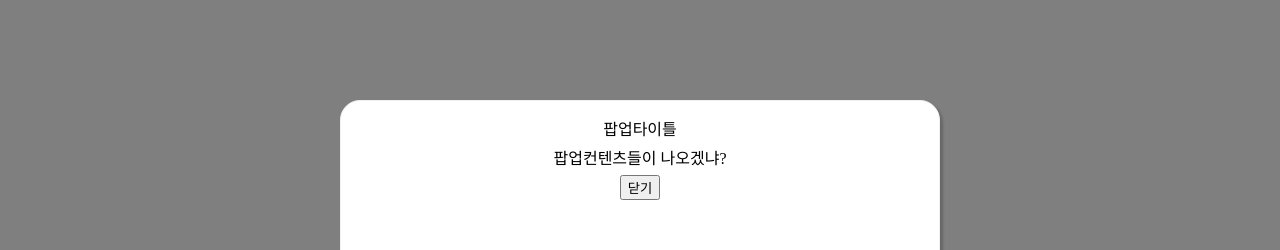
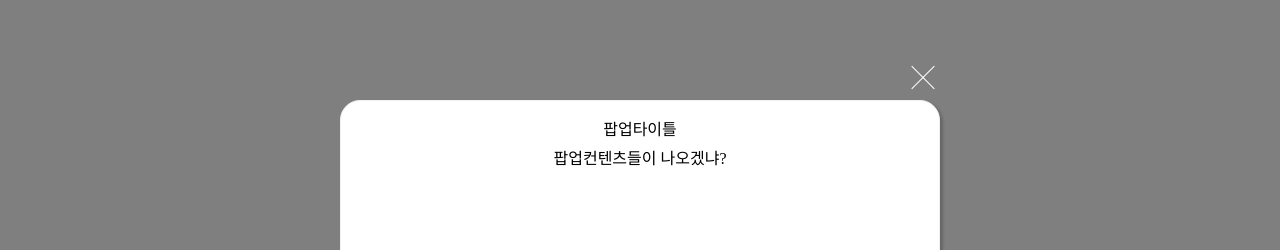
Before and after one commit to oowhyun/javascript_css, a plain HTML site: page index.html in a window 1280 px wide. Shown: the top 250 px of the page. Drawn offline with nearby package versions, Linux system fonts and the light colour scheme.

Commit message:
가상선택자로 X 버튼 만들기

```diff
--- a/css/layout.css
+++ b/css/layout.css
@@ -8,7 +8,7 @@
     border: 1px solid #f1f1f1;
     display: none;
     border-radius: 20px;
-    overflow: hidden;
+
     box-shadow: 3px 3px 3px rgba(0, 0, 0, .2);
     box-sizing: border-box;
 
@@ -40,3 +40,38 @@
 .popupshow{
     overflow-y: hidden;
 }
+
+/* 팝업 닫기버튼 만들기 가상선택자로 처리하기 */
+
+#popup button{
+    position: absolute;
+    right: 0;
+    bottom: calc(100% - 0.5rem);
+    border:0;
+    background-color: transparent;
+    width: 2rem;height: 2rem;
+    cursor: pointer;
+    font-size: 0;
+
+}
+#popup button:before,
+#popup button:after{
+    content: "";
+    display: block;
+    height: 1px;
+    background-color: white;
+    position: absolute;
+
+}
+#popup button:before{
+    top: 0;
+    left: 0;
+    right: 0;
+    transform: rotate(-45deg);
+}
+#popup button:after{
+    top: 0;
+    left: 0;
+    right: 0;
+    transform: rotate(45deg);
+}
```
